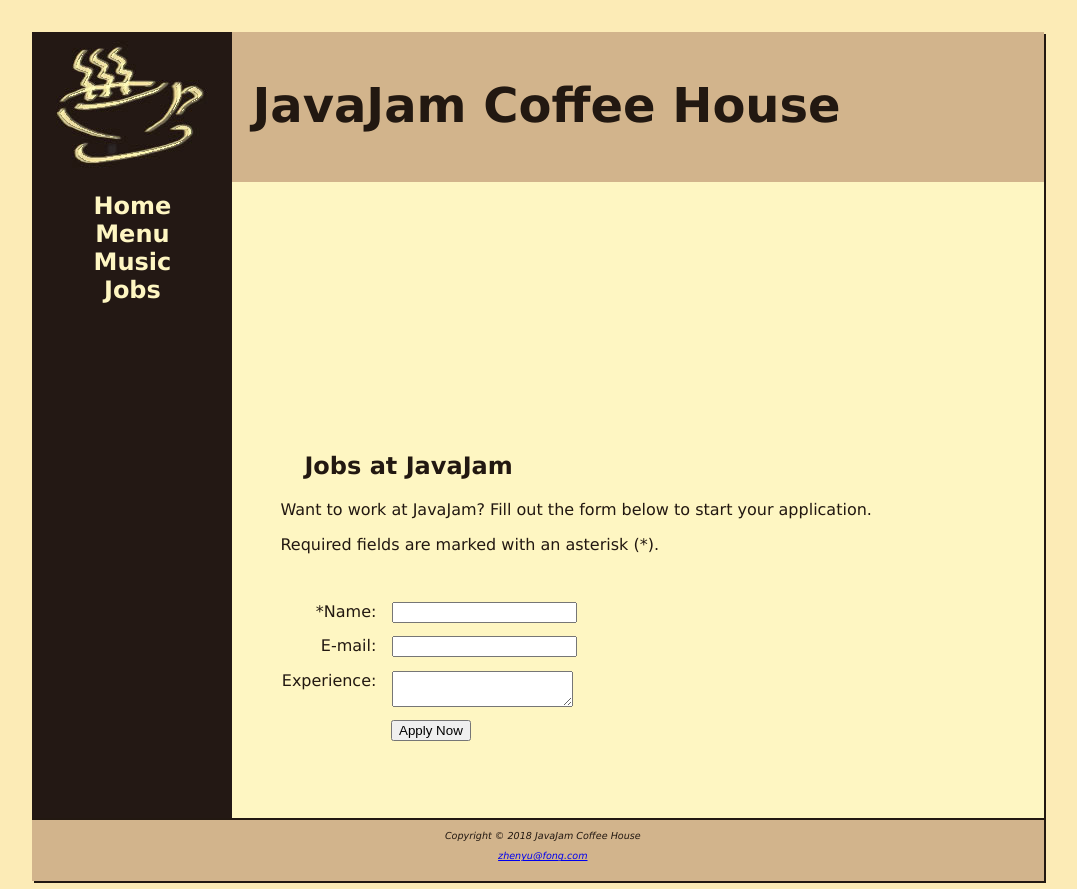
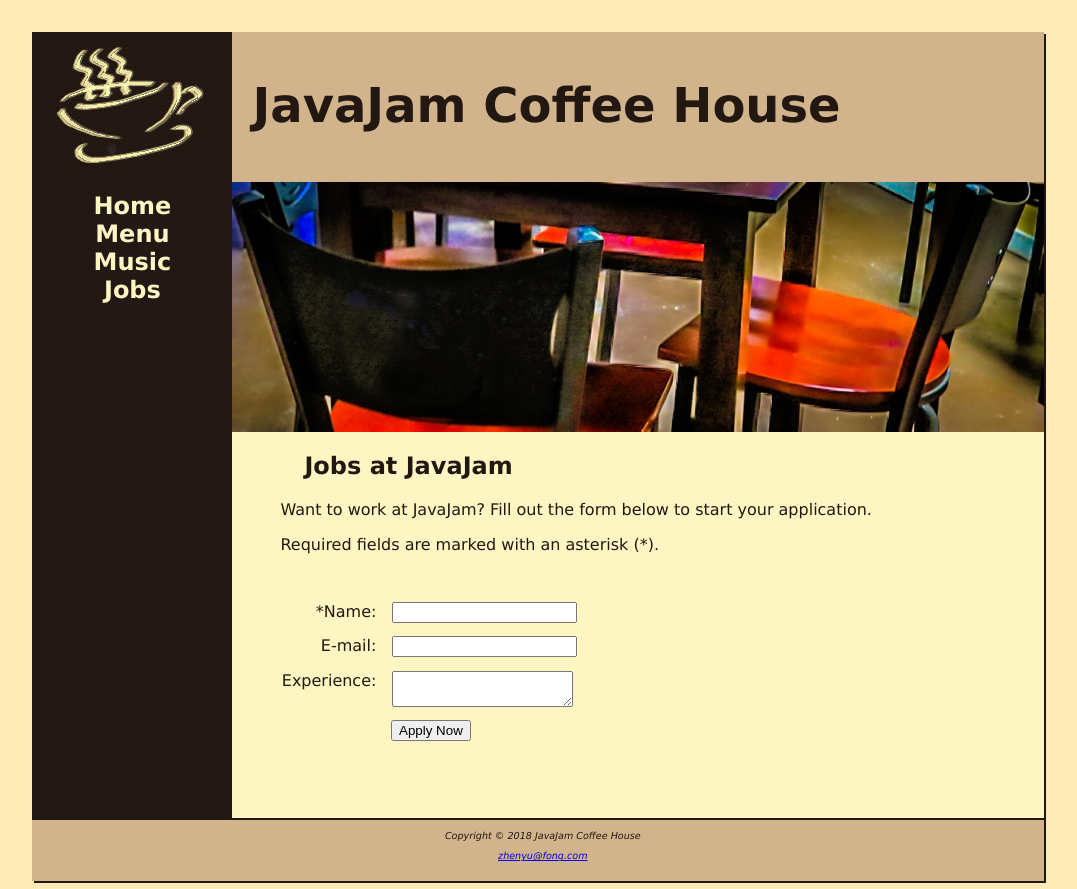
Before and after one commit to ZYu-bit/ZYu-bit.github.io, a plain HTML site: page jobs.html in a window 1280 px wide. Shown: the whole page, without its empty margins (102-1179 px from the left). Drawn offline with Linux system fonts and the light colour scheme.

Commit message:
Update javajam.css

```diff
--- a/javajam.css
+++ b/javajam.css
@@ -138,6 +138,6 @@ input,textarea{
 #mySubmit{margin-left: 9.5em;}
 #herojobs{
     height: 250px;
-    background-image: url(/images/herojobs.jpg);
+    background-image: url(herojobs.jpg);
     background-size: 100% 100%;
 }
```
